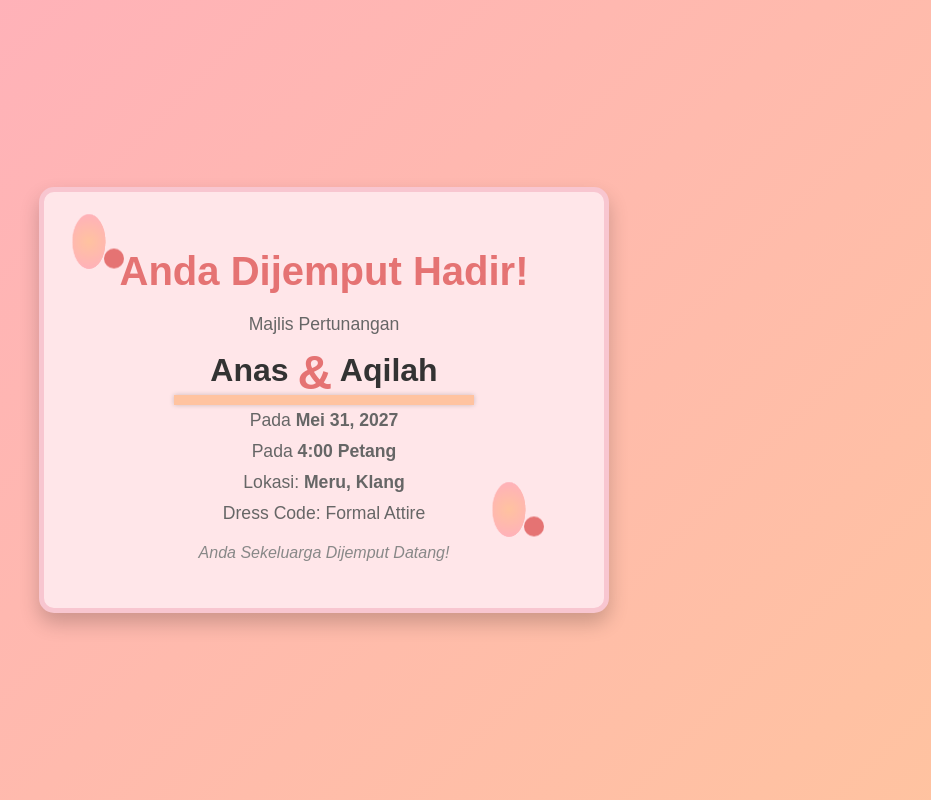
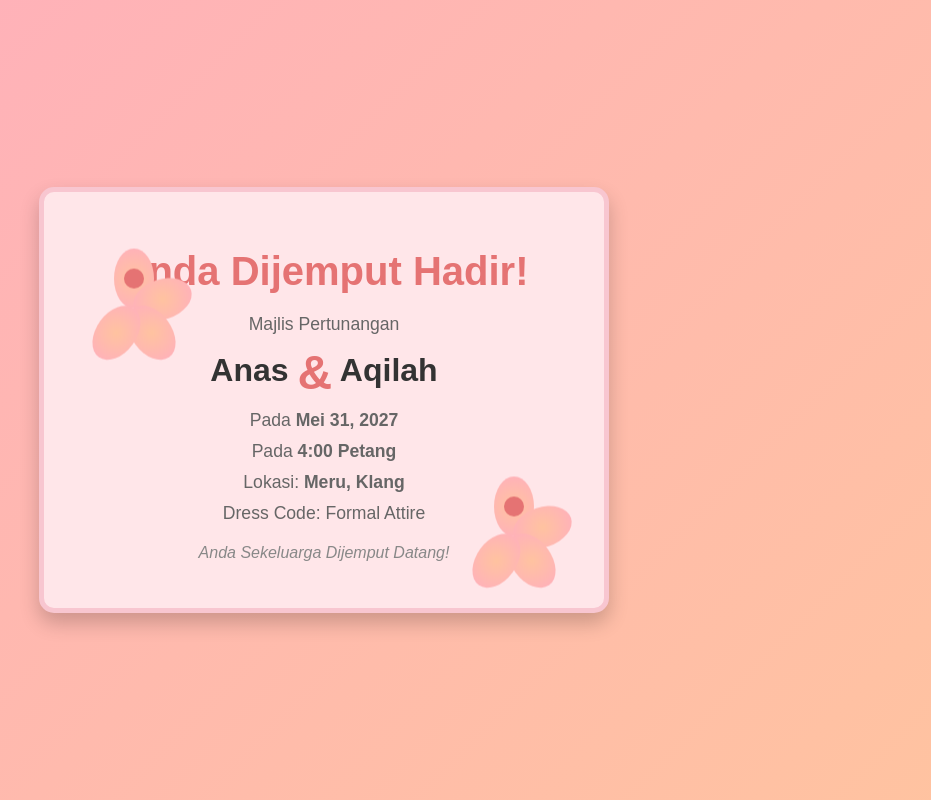
Before and after one commit to Anas-0110/mine, a plain HTML site: page index.html in a window 1280 px wide. Shown: the whole page, without its empty margins (316-1247 px from the left). Drawn offline with Linux system fonts and the light colour scheme.

Commit message:
Update style.css

```diff
--- a/style.css
+++ b/style.css
@@ -86,50 +86,48 @@ body {
     position: absolute;
     width: 80px;
     height: 80px;
+    display: flex;
+    justify-content: center;
+    align-items: center;
     animation: float 6s infinite ease-in-out;
 }
 
 .flower-1 {
-    top: 30px;
-    left: 30px;
+    top: 50px;
+    left: 50px;
     animation-delay: 0s;
 }
 
 .flower-2 {
-    bottom: 30px;
-    right: 30px;
+    bottom: 50px;
+    right: 50px;
     animation-delay: 3s;
 }
 
 /* Petals */
 .petal {
     position: absolute;
-    width: 30px;
-    height: 50px;
+    width: 40px;
+    height: 60px;
     background: radial-gradient(circle, #ffc3a0, #ffafbd);
     border-radius: 50%;
     transform-origin: bottom center;
 }
 
-.petal-1 {
-    transform: rotate(0deg) translate(10px, 10px);
-    animation: bloom 3s infinite ease-in-out;
+.petal:nth-child(1) {
+    transform: rotate(0deg);
 }
-.petal-2 {
-    transform: rotate(72deg) translate(10px, 10px);
-    animation: bloom 3s infinite ease-in-out;
+.petal:nth-child(2) {
+    transform: rotate(72deg);
 }
-.petal-3 {
-    transform: rotate(144deg) translate(10px, 10px);
-    animation: bloom 3s infinite ease-in-out;
+.petal:nth-child(3) {
+    transform: rotate(144deg);
 }
-.petal-4 {
-    transform: rotate(216deg) translate(10px, 10px);
-    animation: bloom 3s infinite ease-in-out;
+.petal:nth-child(4) {
+    transform: rotate(216deg);
 }
-.petal-5 {
-    transform: rotate(288deg) translate(10px, 10px);
-    animation: bloom 3s infinite ease-in-out;
+.petal:nth-child(5) {
+    transform: rotate(288deg);
 }
 
 /* Flower Center */
@@ -139,22 +137,7 @@ body {
     background: #e57373;
     border-radius: 50%;
     position: absolute;
-    top: 50%;
-    left: 50%;
-    transform: translate(-50%, -50%);
-}
-
-/* Decorative Ribbon */
-.ribbon {
-    position: absolute;
-    width: 300px;
-    height: 10px;
-    background: #ffc3a0;
-    top: 50%;
-    left: 50%;
-    transform: translate(-50%, -50%) rotate(-5deg);
-    box-shadow: 0 0 5px rgba(0, 0, 0, 0.2);
-    animation: wave 2s infinite alternate ease-in-out;
+    z-index: 1;
 }
 
 /* Animations */
@@ -199,21 +182,3 @@ body {
         transform: translateY(-15px);
     }
 }
-
-@keyframes bloom {
-    0%, 100% {
-        transform: scale(1);
-    }
-    50% {
-        transform: scale(1.1);
-    }
-}
-
-@keyframes wave {
-    0% {
-        transform: translate(-50%, -50%) rotate(-5deg);
-    }
-    100% {
-        transform: translate(-50%, -50%) rotate(5deg);
-    }
-}
```
